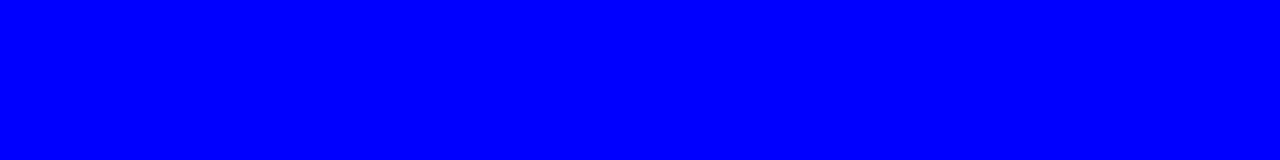
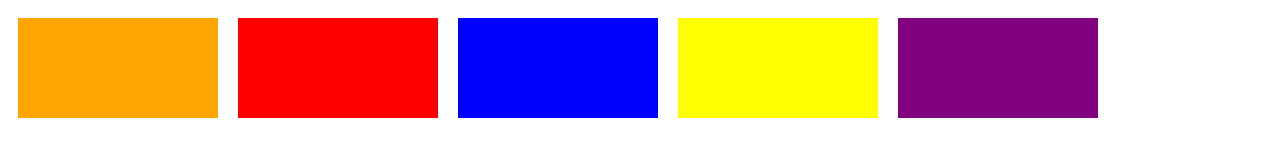
Before and after one commit to dottereldesign/theodinproject, a website: page index.html in a window 1280 px wide. Drawn offline with Linux system fonts and the light colour scheme.

Commit message:
Working on SCSS Ampersand nesting alongside Flexbox.

```diff
--- a/index.html
+++ b/index.html
@@ -9,17 +9,23 @@
 
 <body>
   <main>
-    <div class="card">
-      <div class=card__heading">
+    <div class="flex">
+      <div class="flex__box flex__box--orange">
 
       </div>
-      <div class=card__content">
-        <div class="card__content--dollar">
+      <div class="flex__box flex__box--red">
 
-        </div>
+      </div>
+      <div class="flex__box flex__box--blue">
+
+      </div>
+      <div class="flex__box flex__box--yellow">
+
+      </div>
+      <div class="flex__box flex__box--purple">
+
       </div>
     </div>
-
   </main>
 
 
--- a/styles/style.scss
+++ b/styles/style.scss
@@ -1,7 +1,28 @@
-* {
-    background-color: blue;
+.flex__box {
+    width: 200px;
+    height: 100px;
+    margin: 10px;
 }
 
-.card {
-    font-family: Arial, Helvetica, sans-serif;
+.flex {
+    display: flex;
+    &__box--orange {
+        background-color: orange;
+    }
+
+    &__box--red {
+        background-color: red;
+    }
+
+    &__box--blue {
+        background-color: blue;
+    }
+
+    &__box--yellow {
+        background-color: yellow;
+    }
+
+    &__box--purple {
+        background-color: purple;
+    }
 }
```
Also changed, not shown: styles/style.css, 1 other file.
